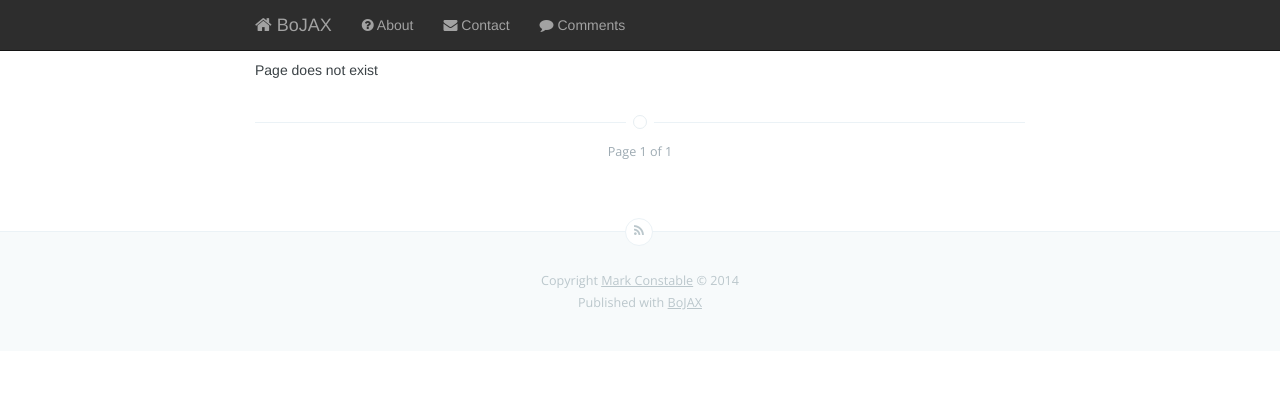
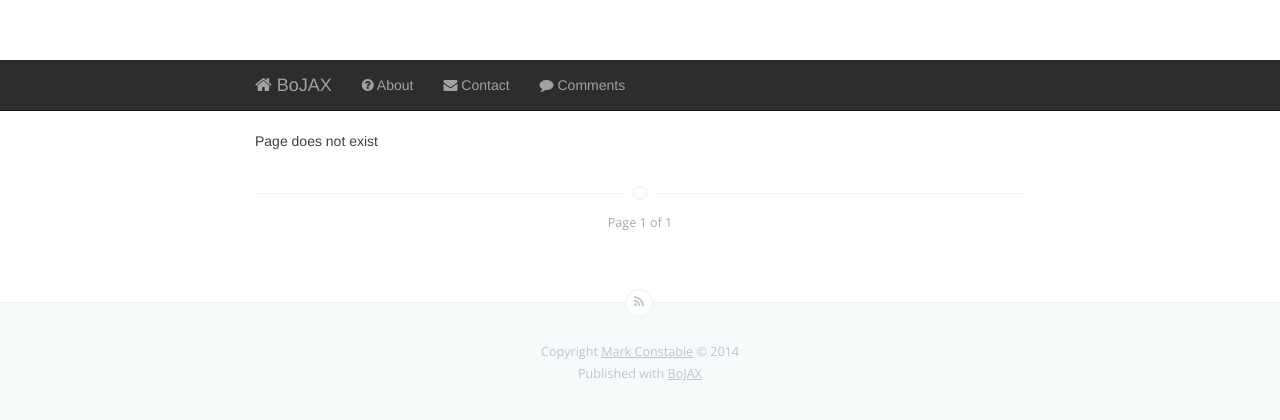
Before and after one commit to markc/bojax, a plain HTML site: page index.html in a window 1280 px wide. Drawn offline with nearby package versions, Linux system fonts and the light colour scheme; a web font is replaced by a local one.

Commit message:
index.html : changed navbar-fixed-top to navbar-static-top

```diff
--- a/index.html
+++ b/index.html
@@ -14,7 +14,7 @@
     <link href="/lib/css/style.css" rel="stylesheet">
   </head>
   <body>
-    <div class="navbar navbar-inverse navbar-fixed-top" role="navigation">
+    <div class="navbar navbar-inverse navbar-static-top" role="navigation">
       <div class="container">
         <div class="navbar-header">
           <button type="button" class="navbar-toggle" data-toggle="collapse" data-target=".navbar-collapse">
```
